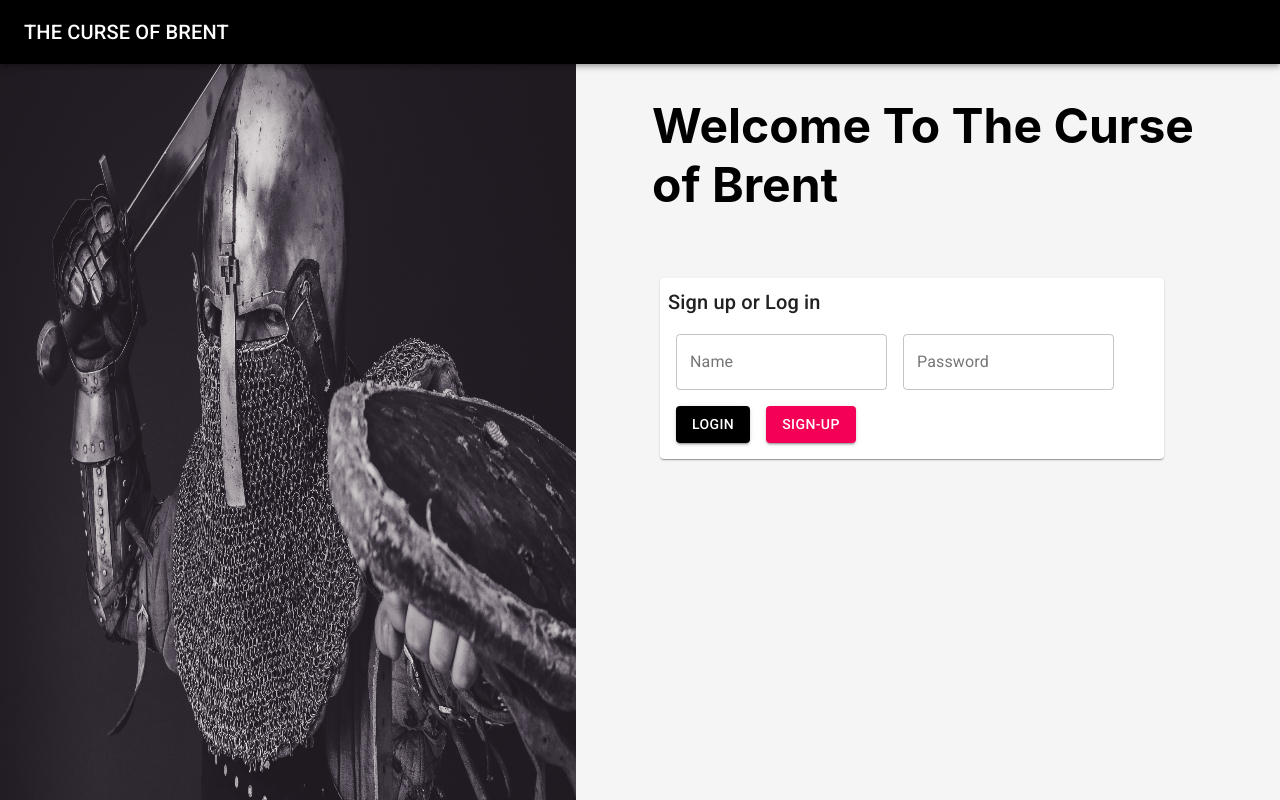
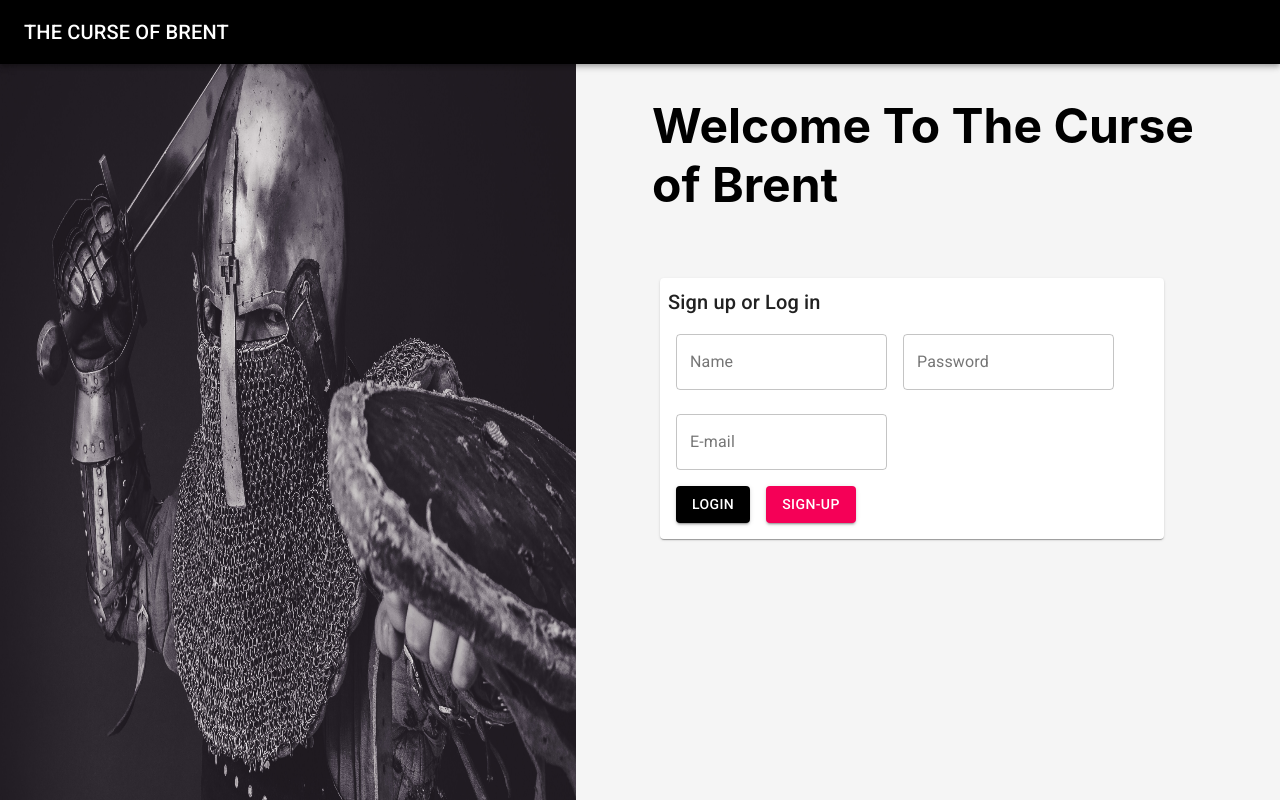
Before and after one commit to somramnani/The-Legend-of-Brent, a React (Create React App) app: page / in a window 1280 px wide. Built offline with nearby package versions, Linux system fonts and the light colour scheme.

Commit message:
added axios, added email field to sign up

```diff
--- a/src/App.js
+++ b/src/App.js
@@ -1,6 +1,7 @@
 import React, { Component } from 'react';
 import LogIn from './Screens/LogIn'
 import Characters from './Screens/Characters'
+import axios from 'axios'
 
 class App extends Component {
   constructor(props){
--- a/src/Components/LoginPanel.js
+++ b/src/Components/LoginPanel.js
@@ -7,6 +7,7 @@ import { Typography } from '@material-ui/core';
 import Paper from '@material-ui/core/Paper';
 import TextField from '@material-ui/core/TextField';
 import { __values } from 'tslib';
+
 
 //Below are the classes I used in this form - you guys can adjust styling as necessary,
 //I just went with the stock material-ui component styling
@@ -66,6 +67,15 @@ export default function LoginPanel() {
             margin="normal"
             variant="outlined"
           />
+          <TextField
+            id="outlined-email-input"
+            label="E-mail"
+            className={classes.textField}
+            type="email"
+            autoComplete="current-email"
+            margin="normal"
+            variant="outlined"
+          />
         </Box>
 
         <Box component="span">
--- a/src/backend/server.js
+++ b/src/backend/server.js
@@ -61,7 +61,7 @@ router.post('/addUser', (req, res) => {
       success: false,
       error: 'Bad Input',
     });
-  }
+  } // this is where a new user profile will be created... see my slack comments about the values..
   user.id = id;
   user.username = username;
   user.password = password;
```
